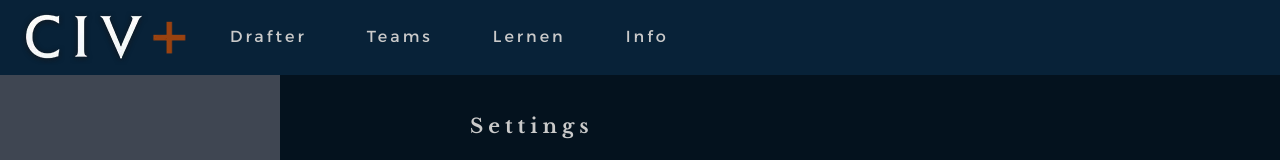
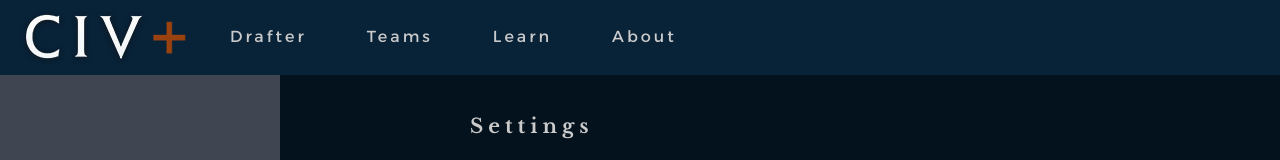
Before and after one commit to acayirli/civplus, a React (Vite) app: page / in a window 1280 px wide. Shown: the top 160 px of the page. Built offline with nearby package versions, Linux system fonts and the light colour scheme.

Commit message:
englisch

```diff
--- a/src/components/civplus/navbar/CivPlusNavbar.tsx
+++ b/src/components/civplus/navbar/CivPlusNavbar.tsx
@@ -9,8 +9,8 @@ export function CivPlusNavbar() {
             <img src={logo}></img>
             <NavbarItem text="Drafter" icon="" />
             <NavbarItem text="Teams" icon="" />
-            <NavbarItem text="Lernen" icon="" />
-            <NavbarItem text="Info" icon="" />
+            <NavbarItem text="Learn" icon="" />
+            <NavbarItem text="About" icon="" />
         </Navbar>
     );
 }
```
